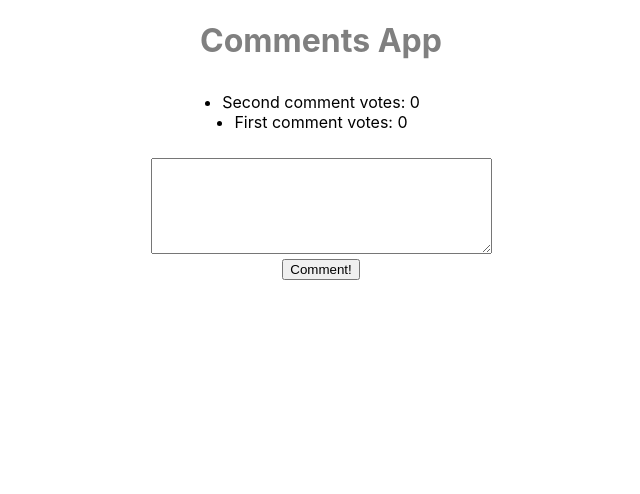
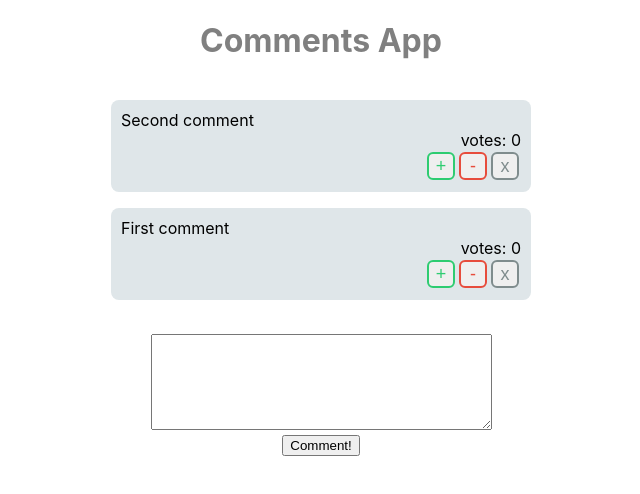
Before and after one commit to paulinastefanska/React-Redux, a React (Create React App) app: page / in a window 1280 px wide. Shown: the top 494 px of the page, without its empty margins (319-959 px from the left). Built offline with nearby package versions, Linux system fonts and the light colour scheme.

Commit message:
Add buttons and import styles

```diff
--- a/src/Comment.js
+++ b/src/Comment.js
@@ -1,6 +1,15 @@
 import React from 'react';
+import './Comment.css';
 
-const Comment = ({text, votes}) =>
-	<li>{text} <span>votes: {votes}</span></li>;
+const Comment = ({text, votes, id, thumbUpComment, thumbDownComment, removeComment}) =>
+    <li className="Comment">
+        {text}
+        <div className="Votes">votes: {votes}</div>
+        <div className="Buttons">
+            <button onClick={() => thumbUpComment(id)}>+</button>
+            <button onClick={() => thumbDownComment(id)}>-</button>
+            <button onClick={() => removeComment(id)}>x</button>
+        </div>
+    </li>
 
 export default Comment;
```
